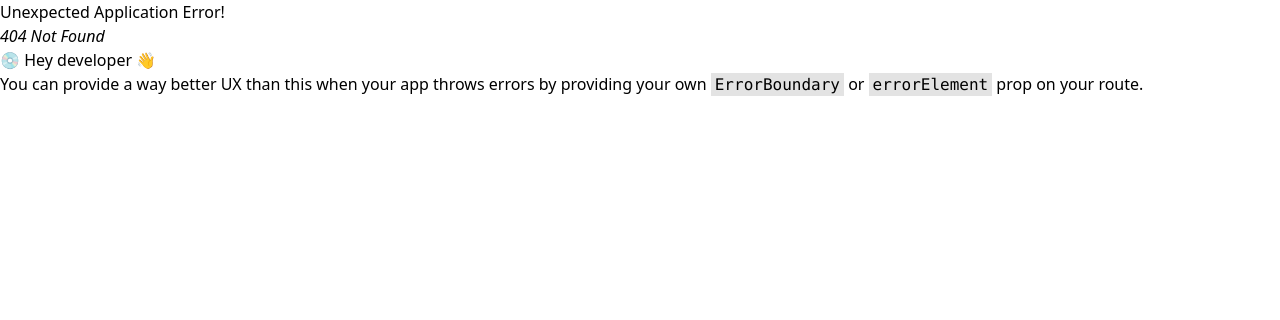
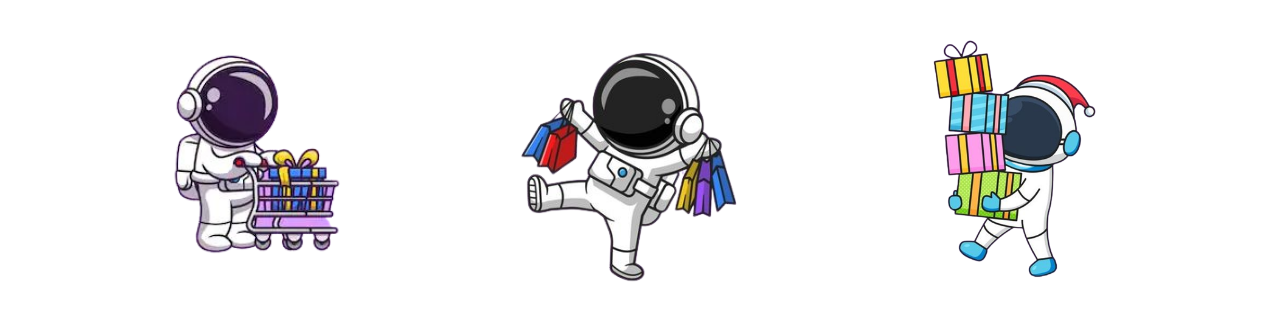
Before and after one commit to Ivan18Gauna/Crtl-C, a React (Vite) app in the folder front/: page /123 in a window 1280 px wide. Before the commit this address had no page. Shown: the top 320 px of the page. Built offline with nearby package versions, Linux system fonts and the light colour scheme.

Commit message:
detalles esteticos

```diff
--- a/front/src/App.jsx
+++ b/front/src/App.jsx
@@ -9,7 +9,7 @@ function App() {
   return (
     <div>
       <NavBar />
-      {/* <Flyer /> */}
+      <Flyer />
       <Category />
       <Genres />
       <Info />
--- a/front/src/components/Flyer.jsx
+++ b/front/src/components/Flyer.jsx
@@ -1,6 +1,8 @@
 import img1 from "./x.png";
 import img2 from "./xx.png";
 import img3 from "./xxx.png";
+import perfil from "./perfil.png";
+
 export function Flyer() {
   return (
     <div className="w-full flex items-center justify-center">
--- a/front/src/main.jsx
+++ b/front/src/main.jsx
@@ -4,6 +4,7 @@ import App from "./App";
 import "./index.css";
 import { createBrowserRouter, RouterProvider } from "react-router-dom";
 import { Products } from "./components/Products";
+import { Flyer } from "./components/Flyer";
 
 const router = createBrowserRouter([
   {
@@ -21,6 +22,13 @@ const router = createBrowserRouter([
         <Products />
       </div>
     ),
+  },{
+    path: "/123",
+    element: (
+      <div>
+        <Flyer />
+      </div>
+    ),
   },
 ]);
 
```
Also changed, not shown: front/src/components/perfil.png (added).
